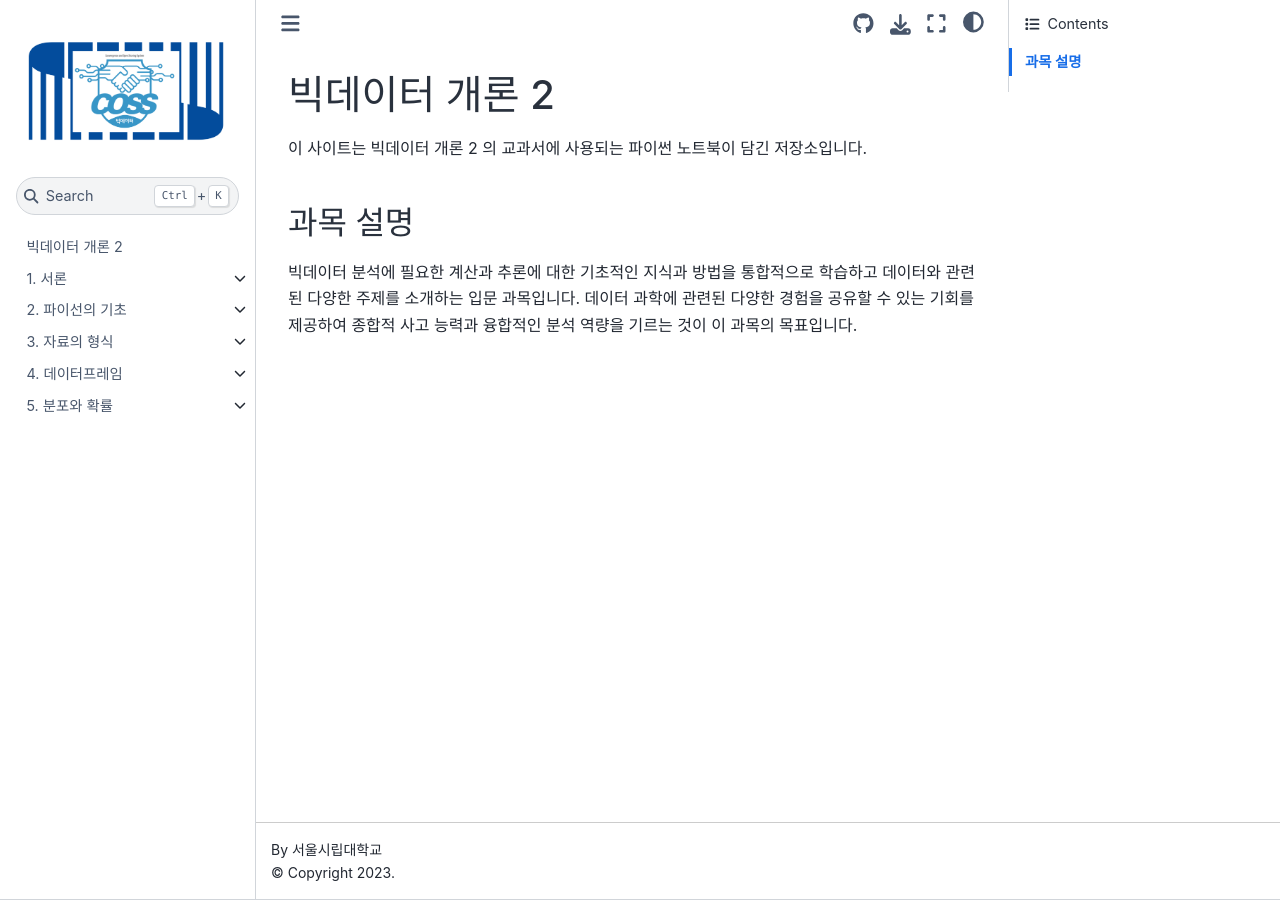
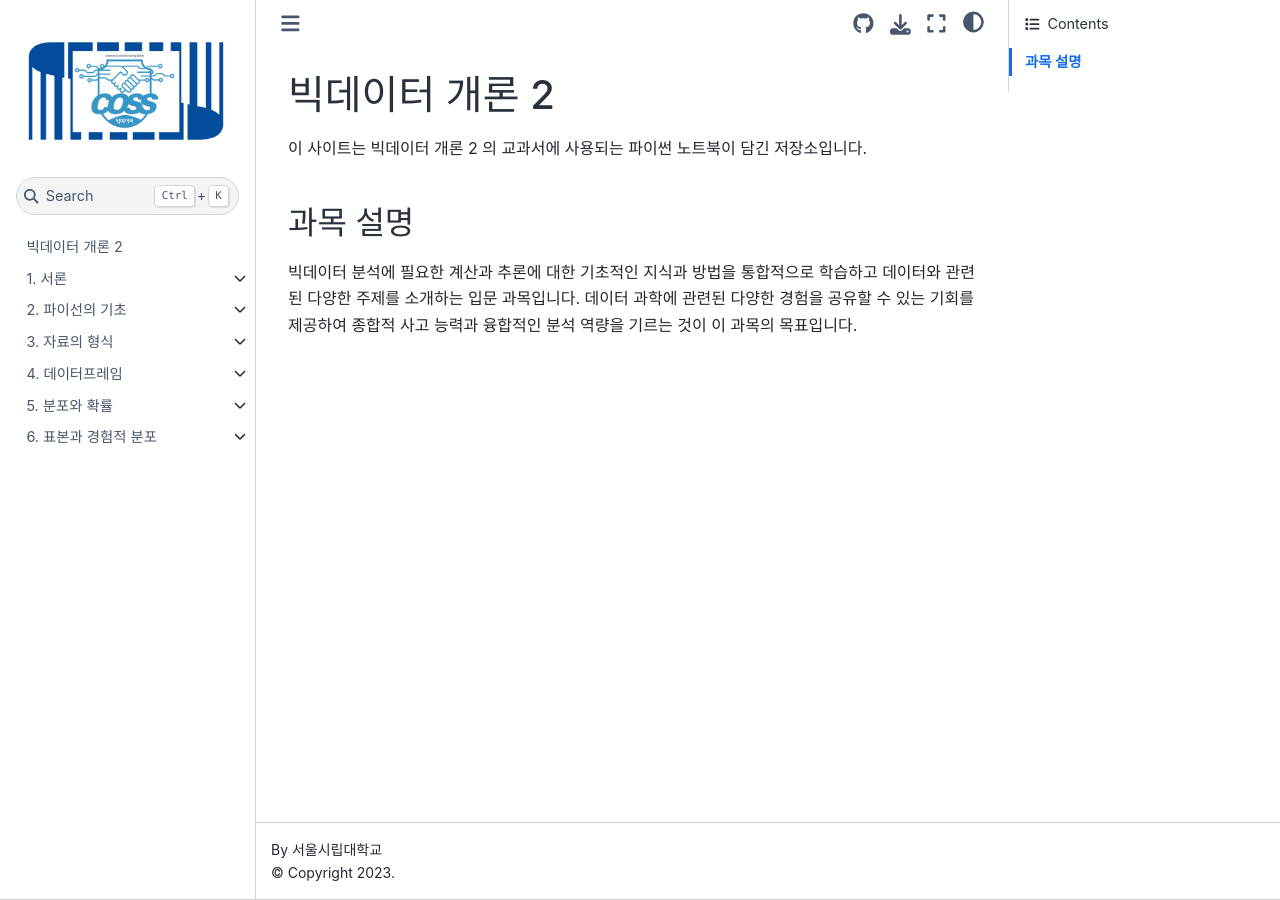
Before and after one commit to UOS-Bigdata/bigdatabook, a Jupyter Book: the page built from README.md, in a window 1280 px wide. Built offline with Jupyter Book 1.0.4 settings and Sphinx 7.4.7 and the Sphinx Book theme 1.1.4, drawn with Linux system fonts in a browser that asks for light colours; pages that are not in the unit, such as notebooks, are missing from menus.

```diff
--- a/_toc.yml
+++ b/_toc.yml
@@ -45,3 +45,7 @@ sections:
   - file: chapters/05/data_random_experiment
   - file: chapters/05/data_probability
   - file: chapters/05/data_function
+- file: chapters/06/sampling-intro
+  title: 표본과 경험적 분포
+  sections:
+  - file: chapters/06/sample
```
Also changed, not shown: chapters/06/sampling-intro.md (added, +7 -0 lines), 1 other file.
